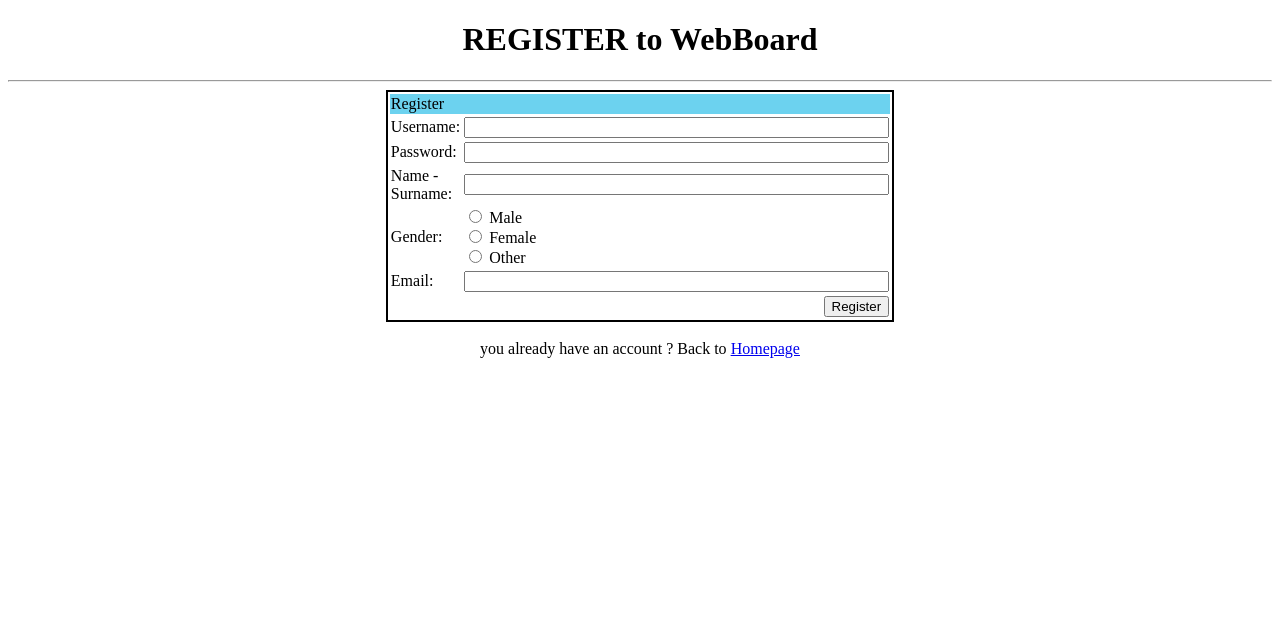
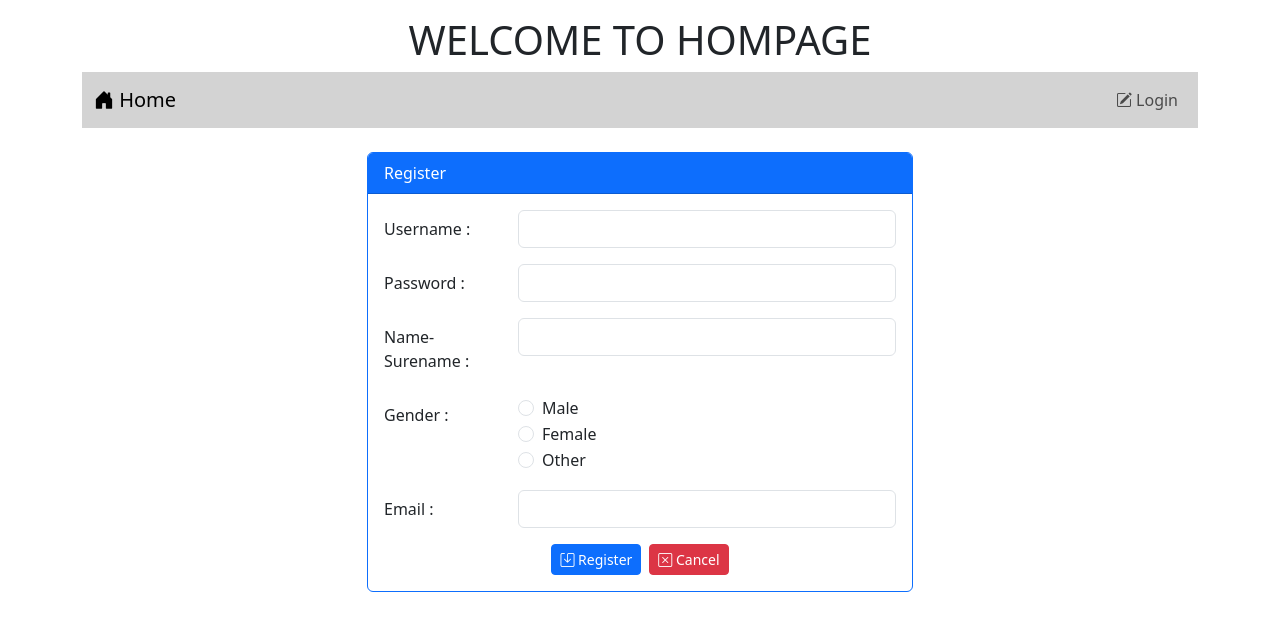
Before and after one commit to oaktnpy/Webboard_by_OakTnpy, a PHP site: page /register.php in a window 1280 px wide. Shown: the top 631 px of the page. Run offline with PHP 8.4, Linux system fonts and the light colour scheme.

Commit message:
Work8 Finished
Work8 Finished

```diff
--- a/register.php
+++ b/register.php
@@ -3,52 +3,94 @@
 <head>
     <meta charset="UTF-8">
     <meta name="viewport" content="width=device-width, initial-scale=1.0">
+    <link href="https://cdn.jsdelivr.net/npm/bootstrap@5.3.2/dist/css/bootstrap.min.css" rel="stylesheet" integrity="sha384-T3c6CoIi6uLrA9TneNEoa7RxnatzjcDSCmG1MXxSR1GAsXEV/Dwwykc2MPK8M2HN" crossorigin="anonymous">
+    <script src="https://cdn.jsdelivr.net/npm/bootstrap@5.3.2/dist/js/bootstrap.bundle.min.js" integrity="sha384-C6RzsynM9kWDrMNeT87bh95OGNyZPhcTNXj1NW7RuBCsyN/o0jlpcV8Qyq46cDfL" crossorigin="anonymous"></script>
+    <link rel="stylesheet" href="https://cdn.jsdelivr.net/npm/bootstrap-icons@1.11.3/font/bootstrap-icons.min.css">
     <title>Register</title>
 </head>
 <body>
-    <header>
-        <h1 style="text-align: center;">REGISTER to WebBoard</h1>
-    </header>
-    <hr>
-    <form action="">
-        <table style="border: 2px solid black; width: 40%;" align="center">
-            <tr>
-                <td colspan="2" style="background-color: #6CD2EF;">Register</td>
-            </tr>
-            <tr>
-                <td>Username: </td>
-                <td><input type="text" name="username" size="50"></td>
-            </tr>
-            <tr>
-                <td>Password: </td>
-                <td><input type="password" name="pwd" size="50"></td>
-            </tr>
-            <tr>
-                <td>Name - Surname: </td>
-                <td><input type="text" name="full_name" size="50"></td>
-            </tr>
-            <tr>
-                <td>Gender: </td>
-                <td>
-                    <input type="radio" name="gender" value="m"> Male <br>
-                    <input type="radio" name="gender" value="w"> Female <br>
-                    <input type="radio" name="gender" value="o"> Other
-                </td>
-            </tr>
-            <tr>
-                <td>Email:</td>
-                <td><input type="email" name="email" size="50"></td>
-            </tr>
-            <tr>
-                <td colspan="2" align="right">
-                    <input type="submit" value="Register">
-                </td>
-            </tr>
-        </table>
-        <br>
-        <div style="text-align: center;">
-            you already have an account ? Back to <a href="index.php">Homepage</a>
+    <div class="container">
+        <header>
+            <h1 style="text-align: center;" class="mt-3">WELCOME TO HOMPAGE</h1>
+        </header>
+
+        <?php include "nav.php" ?>
+
+        <div class="row mt-4">
+            <div class="col-lg-3 col-md-2 col-sm-1"></div>
+            <div class="col-lg-6 col-md-8 col-sm-10">
+                <?php
+                    if (isset($_SESSION['add_login'])) {
+                        if ($_SESSION['add_login']=="error") {
+                            echo "<div class='alert alert-danger'> Duplicate account name or Datebase problem </div>";
+                        } else {
+                            echo "<div class='alert alert-success'> Account added successfully </div>";
+                        }
+                        unset($_SESSION['add_login']);
+                    }
+                ?>
+                <div class="card border-primary">
+                    <div class="card-header bg-primary text-white">Register</div>
+                    <div class="card-body">
+                        <form action="register_save.php" method="POST">
+                            <div class="row">
+                                <label class="col-lg-3 col-form-label">Username : </label>
+                                <div class="col-lg-9">
+                                    <input type="text" name="login" class="form-control" require>
+                                </div>
+                            </div>
+                            <div class="row mt-3">
+                                <label class="col-lg-3 col-form-label">Password : </label>
+                                <div class="col-lg-9">
+                                    <input type="password" name="pwd" class="form-control" require>
+                                </div>
+                            </div>
+                            <div class="row mt-3">
+                                <label class="col-lg-3 col-form-label">Name-Surename : </label>
+                                <div class="col-lg-9">
+                                    <input type="text" name="name" class="form-control" require>
+                                </div>
+                            </div>
+                            <div class="row mt-3">
+                                <label class="col-lg-3 col-form-label">Gender : </label>
+                                <div class="col-lg-9">
+                                    <div class="form-check">
+                                        <input type="radio" name="gender" value="m" class="form-check-input" require>
+                                        <label class="form-check-label">Male</label>
+                                    </div>
+                                    <div class="form-check">
+                                        <input type="radio" name="gender" value="f" class="form-check-input" require>
+                                        <label class="form-check-label">Female</label>
+                                    </div>
+                                    <div class="form-check">
+                                        <input type="radio" name="gender" value="o" class="form-check-input" require>
+                                        <label class="form-check-label">Other</label>
+                                    </div>
+                                </div>
+                            </div>
+                            <div class="row mt-3">
+                                <label class="col-lg-3 col-form-label">Email : </label>
+                                <div class="col-lg-9">
+                                    <input type="email" name="email" class="form-control" require>
+                                </div>
+                            </div>
+                            <div class="row mt-3">
+                                <div class="col-lg-12 d-flex justify-content-center">
+                                    <button type="submit" class="btn btn-primary btn-sm me-1">
+                                        <i class="bi bi-save"></i> Register
+                                    </button>
+                                    <button type="reset" class="btn btn-danger btn-sm ms-1">
+                                        <i class="bi bi-x-square"></i> Cancel
+                                    </button>
+                                </div>
+                            </div>
+                        </form>
+                    </div>
+                </div>
+            </div>
+            <div class="col-lg-3 col-md-2 col-sm-1"></div>
         </div>
-    </form>
+    </div>
+    <br>
 </body>
 </html>
```
Also changed, not shown: register_save.php (added, +19 -0 lines).
